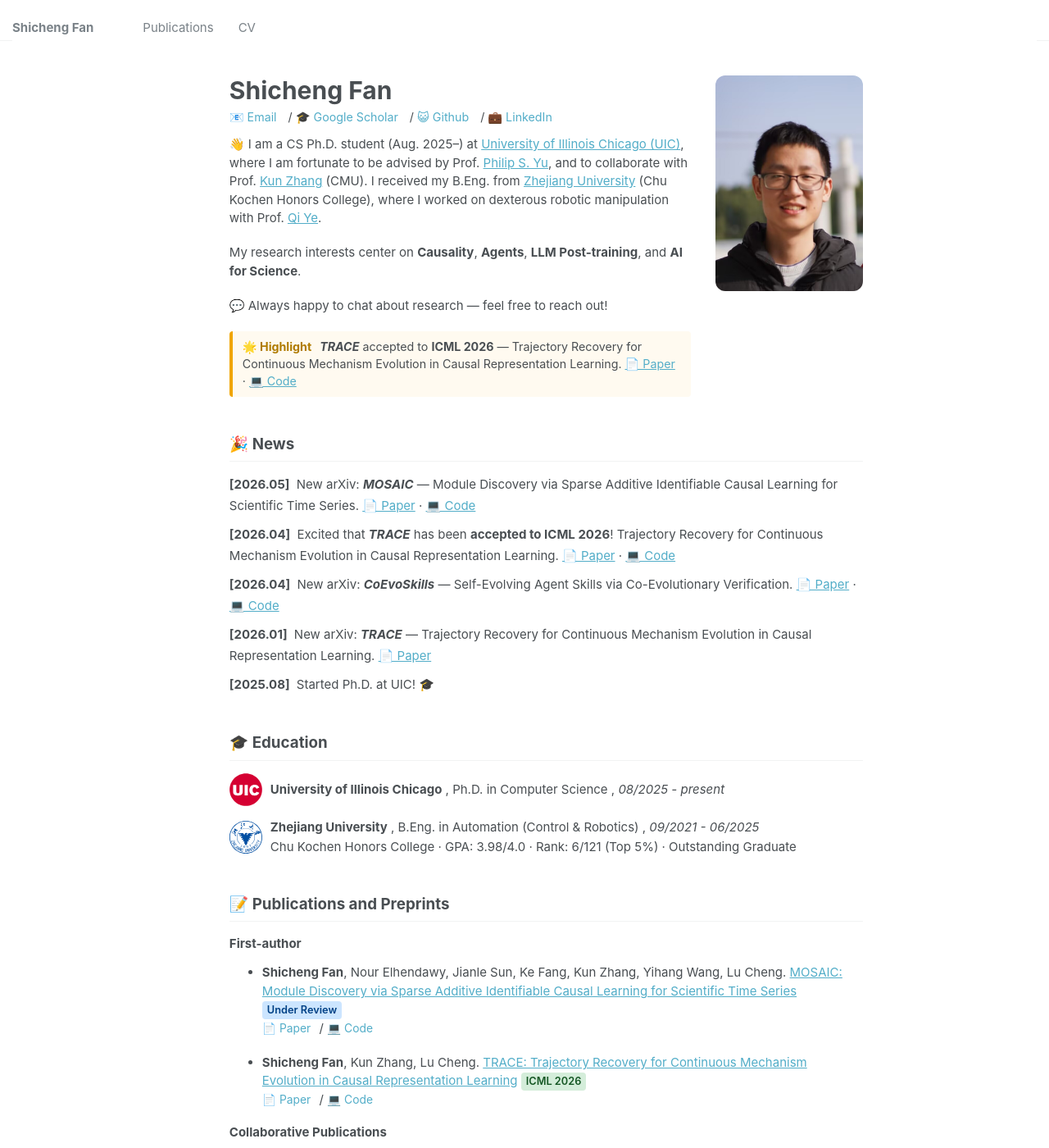
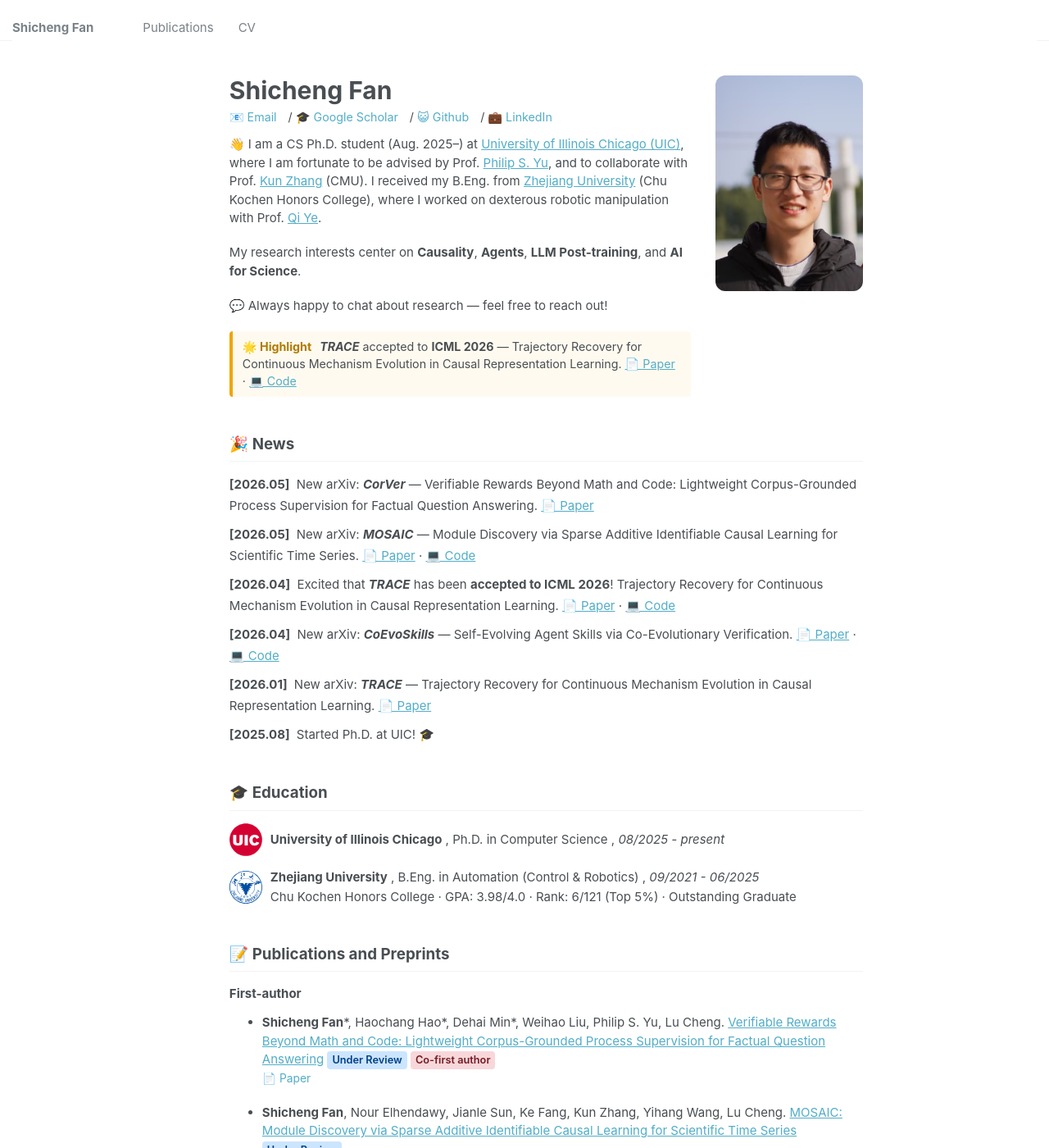
Before and after one commit to shichengf/shichengf.github.io, a Jekyll site: the page built from _pages/about.md, in a window 1280 px wide and 1400 px high. Shown: the whole window at 82% size. Built offline with Jekyll 4.4.1, drawn with Linux system fonts in a browser that asks for light colours.

Commit message:
update CorVer

```diff
--- a/_pages/about.md
+++ b/_pages/about.md
@@ -30,6 +30,7 @@ redirect_from:
 ## 🎉 News
 
 <ul class="news-list">
+  <li><span class="news-date">[2026.05]</span> New arXiv: <strong><em>CorVer</em></strong> — Verifiable Rewards Beyond Math and Code: Lightweight Corpus-Grounded Process Supervision for Factual Question Answering. <a href="https://arxiv.org/abs/2605.29648">📄 Paper</a></li>
   <li><span class="news-date">[2026.05]</span> New arXiv: <strong><em>MOSAIC</em></strong> — Module Discovery via Sparse Additive Identifiable Causal Learning for Scientific Time Series. <a href="https://arxiv.org/abs/2605.05524">📄 Paper</a> · <a href="https://github.com/shichengf/mosaic">💻 Code</a></li>
   <li><span class="news-date">[2026.04]</span> Excited that <strong><em>TRACE</em></strong> has been <strong>accepted to ICML 2026</strong>! Trajectory Recovery for Continuous Mechanism Evolution in Causal Representation Learning. <a href="https://www.arxiv.org/abs/2601.21135">📄 Paper</a> · <a href="https://github.com/shichengf/trace">💻 Code</a></li>
   <li><span class="news-date">[2026.04]</span> New arXiv: <strong><em>CoEvoSkills</em></strong> — Self-Evolving Agent Skills via Co-Evolutionary Verification. <a href="https://arxiv.org/abs/2604.01687">📄 Paper</a> · <a href="https://github.com/Zhang-Henry/CoEvoSkills">💻 Code</a></li>
@@ -54,6 +55,9 @@ redirect_from:
 ## 📝 Publications and Preprints
 
 ### First-author
+
+* **Shicheng Fan**\*, Haochang Hao\*, Dehai Min\*, Weihao Liu, Philip S. Yu, Lu Cheng. [Verifiable Rewards Beyond Math and Code: Lightweight Corpus-Grounded Process Supervision for Factual Question Answering](https://arxiv.org/abs/2605.29648) <span class="venue venue-review">Under Review</span> <span class="venue venue-cofirst">Co-first author</span>
+<br><span class="pub-links">[📄 Paper](https://arxiv.org/abs/2605.29648)</span>
 
 * **Shicheng Fan**, Nour Elhendawy, Jianle Sun, Ke Fang, Kun Zhang, Yihang Wang, Lu Cheng. [MOSAIC: Module Discovery via Sparse Additive Identifiable Causal Learning for Scientific Time Series](https://arxiv.org/abs/2605.05524) <span class="venue venue-review">Under Review</span>
 <br><span class="pub-links">[📄 Paper](https://arxiv.org/abs/2605.05524) / [💻 Code](https://github.com/shichengf/mosaic)</span>
```
Also changed, not shown: _pages/cv.md (+1 -0 lines), _pages/publications.md (+2 -0 lines).
